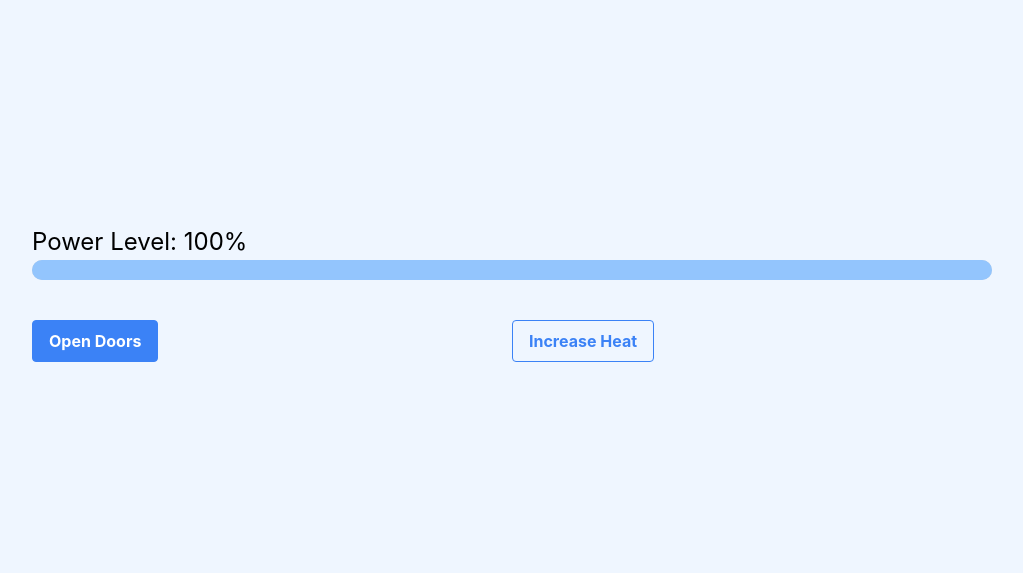
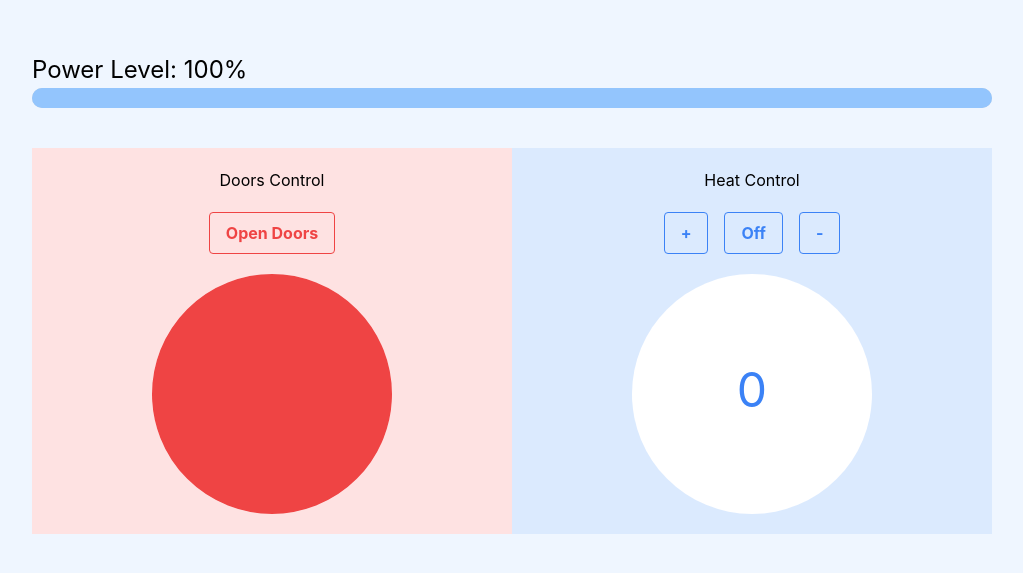
Before and after one commit to ryo-soren/rocket-launcher, a React (Create React App) app: page / in a window 1280 px wide. Shown: the part 107-680 px from the top of the page, without its empty margins (128-1151 px from the left). Built offline with nearby package versions, Linux system fonts and the light colour scheme.

Commit message:
Added visual components to doors controls/heat controls

```diff
--- a/package.json
+++ b/package.json
@@ -8,6 +8,7 @@
     "@testing-library/react": "^13.4.0",
     "@testing-library/user-event": "^13.5.0",
     "react": "^18.2.0",
+    "react-circular-progressbar": "^2.1.0",
     "react-dom": "^18.2.0",
     "react-scripts": "5.0.1",
     "web-vitals": "^2.1.4"
--- a/src/components/Controls.js
+++ b/src/components/Controls.js
@@ -1,30 +1,58 @@
 import { toggleDoors } from "./methods";
+import { CircularProgressbar, buildStyles } from 'react-circular-progressbar';
+import 'react-circular-progressbar/dist/styles.css';
 
 const Controls = props => {
     const {doors, heat, power, setDoors, setHeat, setPower} = props
 
     return(
         <div className='grid grid-cols-2 mt-10'>
-            <div>
+            <div className="flex flex-col items-center bg-red-100 w-full">
+                <h1 className="my-5">Doors Control</h1>
                 <button onClick={() => toggleDoors(power, doors, setPower, setDoors)}
-                className={`${doors ? "bg-blue-50 hover:bg-blue-500 text-blue-500 hover:text-white border border-blue-500" : "bg-blue-500 text-white border border-blue-500"} font-bold py-2 px-4 rounded`}
+                className={`${doors ? "bg-red-500 text-white border border-red-500" : "bg-red-100 hover:bg-red-500 text-red-500 hover:text-white border border-red-500"} font-bold py-2 px-4 rounded`}
                 >{doors ? "Close Doors" : "Open Doors"}</button>
+                <div className="h-[15rem] w-[15rem] my-5">
+                    <CircularProgressbar value={!doors} maxValue={1} strokeWidth={50} background
+                    styles={buildStyles({
+                        textColor: '#ef4444',
+                        pathColor: '#ef4444',
+                        backgroundColor: '#fff',
+                        trailColor: "transparent",
+                        pathTransitionDuration: 0.5,
+                        strokeLinecap: 'butt'
+                    })}
+                    />
+                </div>
             </div>
-            <div className="flex gap-16">
-                {heat < 10 ? (
-                    <button onClick={() => {setHeat(heat+1)}}
-                    className="border border-blue-500 text-blue-500 font-bold py-2 px-4 rounded"
-                    >Increase Heat</button>
-                ):(
-                    ""
-                )}
-                {heat > 0 ? (
-                    <button onClick={() => setHeat(heat-1)}
-                    className="border border-blue-500 text-blue-500 font-bold py-2 px-4 rounded"
-                    >Decrease Heat</button>
-                ):(
-                    ""
-                )}
+
+            <div className="flex flex-col items-center bg-blue-100 w-full">
+                <h1 className="my-5">Heat Control</h1>
+                <div>
+                    <button onClick={() => heat >= 10 ? null : setHeat(heat+1)}
+                    className="border border-blue-500 text-blue-500 hover:text-white hover:bg-blue-500 font-bold py-2 px-4 rounded"
+                    >+</button>
+
+                    <button onClick={() => setHeat(0)}
+                    className="border border-blue-500 text-blue-500 hover:text-white hover:bg-blue-500 font-bold py-2 px-4 mx-4 rounded"
+                    >Off</button>
+
+                    <button onClick={() => heat <= 0 ? null : setHeat(heat-1)}
+                    className="border border-blue-500 text-blue-500 hover:text-white hover:bg-blue-500 font-bold py-2 px-4 rounded"
+                    >-</button>
+                </div>
+                <div className="h-[15rem] w-[15rem] my-5">
+                    <CircularProgressbar value={heat} maxValue={10} text={`${heat}`} background backgroundPadding={6}
+                    styles={buildStyles({
+                        textColor: 'rgb(59 130 246)',
+                        pathColor: 'rgb(59 130 246)',
+                        backgroundColor: '#fff',
+                        trailColor: "transparent",
+                        pathTransitionDuration: 0.5
+                    })}
+                    />
+                </div>
+
             </div>
         </div>
     )
```
Also changed, not shown: 1 other file (tests, documents, lock files or other folders).
